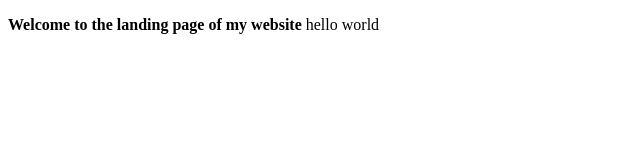
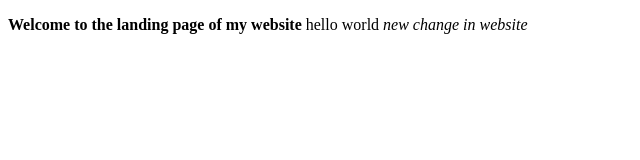
Before and after one commit to Shllokkk/Aws_Pipeline_Repo, a plain HTML site: page index.html in a window 1280 px wide. Shown: the whole page, without its empty margins (0-640 px from the left). Drawn offline with Linux system fonts and the light colour scheme.

Commit message:
third commit

```diff
--- a/index.html
+++ b/index.html
@@ -8,6 +8,7 @@
 <body>
     <p><b>Welcome to the landing page of my website</b>
         hello world
+        <i>new change in website</i>
     </p>
 </body>
 </html>
```
